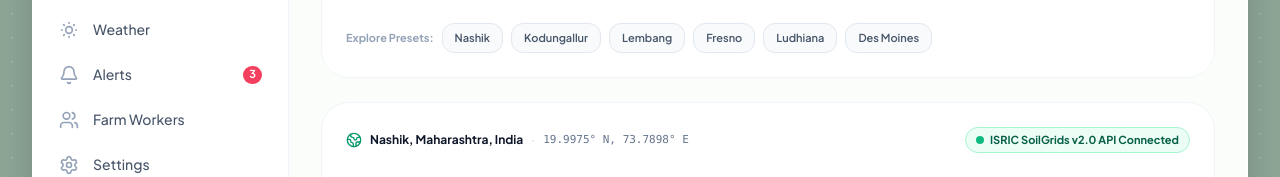
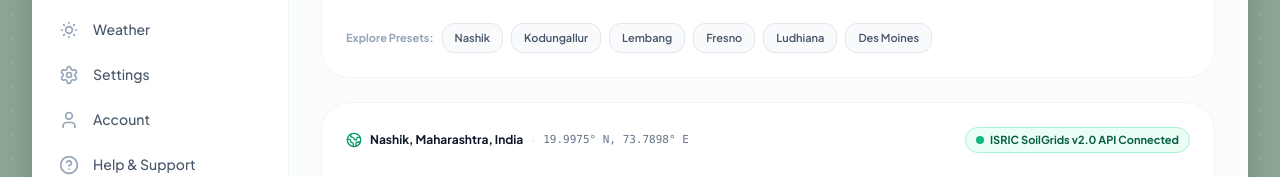
Before and after one commit to Meenakshi29888/SkillBridge_climatecrops, a React (Vite) app: page / in a window 1280 px wide. Shown: the part 334-511 px from the top of the page. Built offline with nearby package versions, Linux system fonts and the light colour scheme; no server answers.

Commit message:
Remove Farm Workers and Alerts from navbar

```diff
--- a/src/data/mockData.js
+++ b/src/data/mockData.js
@@ -176,8 +176,6 @@ export const sidebarMenuItems = [
   { id: 'crops', label: 'Crop Analysis', icon: 'MapPin', badge: null },
   { id: 'irrigation', label: 'Irrigation & Harvest', icon: 'Droplets', badge: null },
   { id: 'weather', label: 'Weather', icon: 'SunMedium', badge: null },
-  { id: 'alerts', label: 'Alerts', icon: 'Bell', badge: 3, badgeColor: 'bg-rose-500 text-white' },
-  { id: 'farm-workers', label: 'Farm Workers', icon: 'Users', badge: null },
   { id: 'settings', label: 'Settings', icon: 'Settings', badge: null },
   { id: 'account', label: 'Account', icon: 'User', badge: null },
   { id: 'help-support', label: 'Help & Support', icon: 'HelpCircle', badge: null },
```
